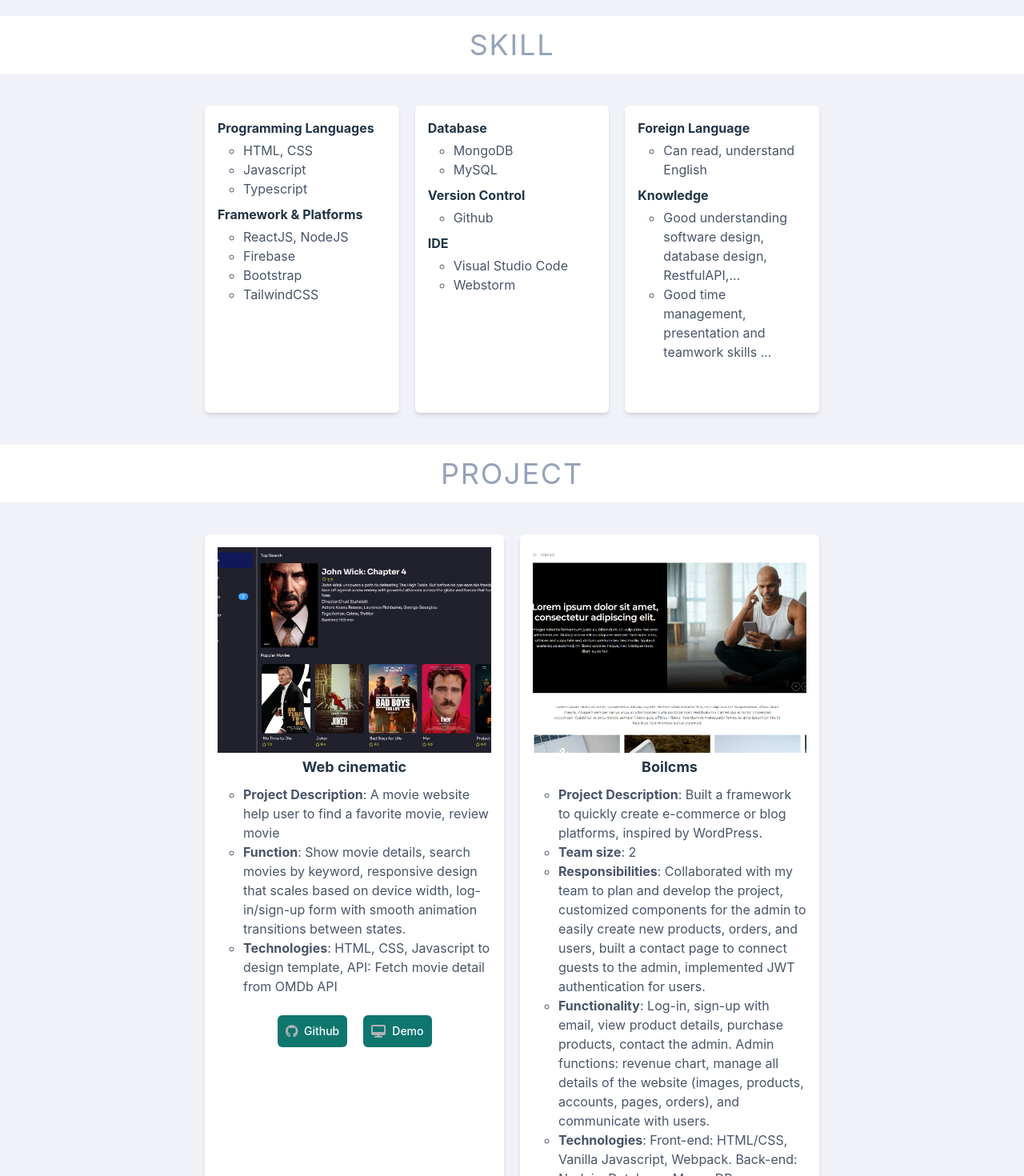
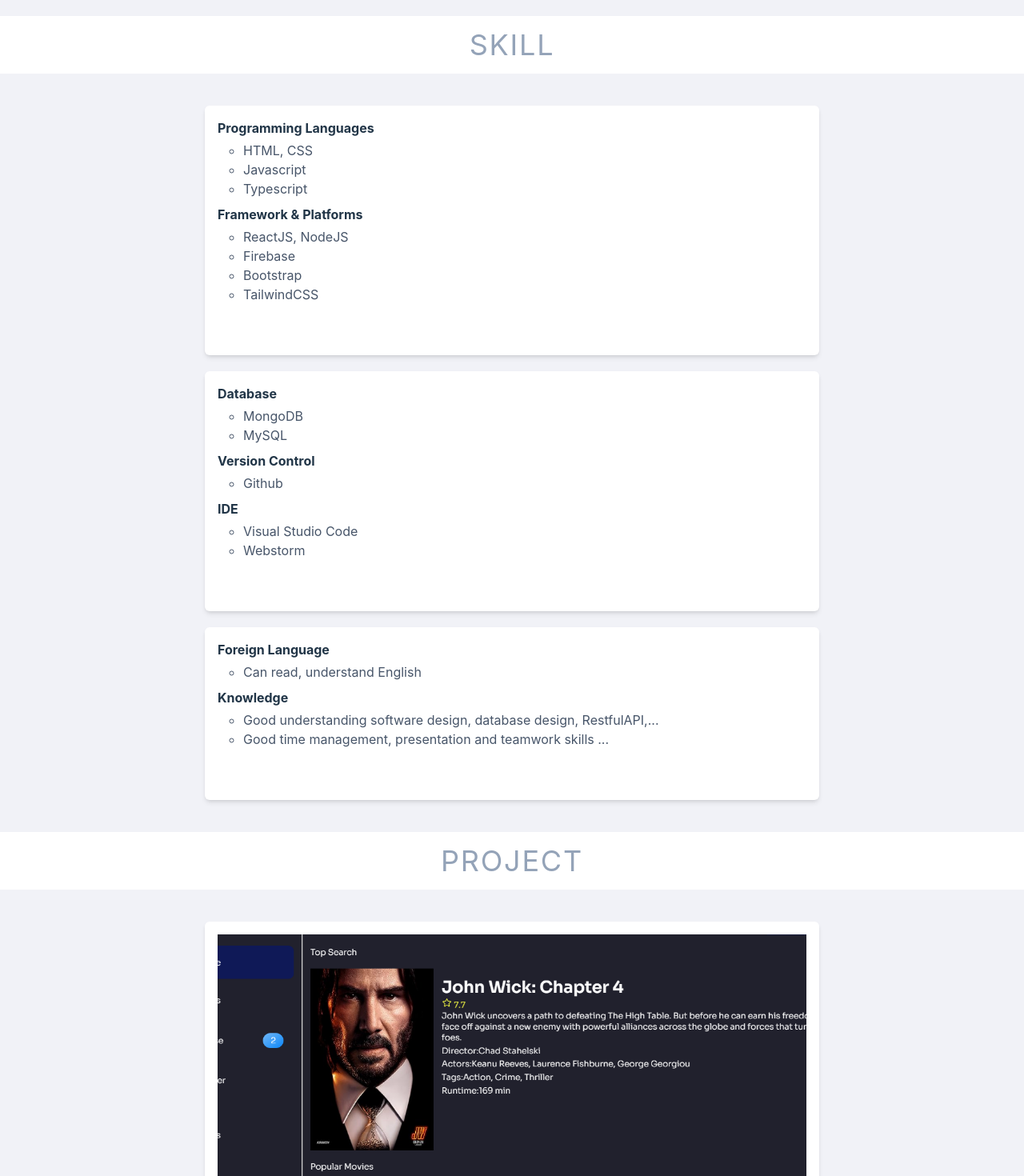
Before and after one commit to anhtuspham/portfolio, a React (Vite) app: page / in a window 1280 px wide. Shown: the part 1240-2710 px from the top of the page at 80% size. Built offline with nearby package versions, Linux system fonts and the light colour scheme.

Commit message:
refactor: :recycle: refactor SectionGrid component

```diff
--- /dev/null
+++ b/src/assets/components/SectionGrid.jsx
@@ -0,0 +1,26 @@
+import { Children } from "react";
+import styles from "./SectionGrid.module.css";
+
+export default function SectionGrid({ children }) {
+  let childrenCount = Children.count(children);
+  console.log(childrenCount);
+  return (
+    <>
+      <div className="w-3/5 mx-auto max-xl:w-4/5">
+        <div
+          className={`grid grid-cols-${childrenCount} gap-5 max-lg:grid-cols-${
+            childrenCount >= 3 ? childrenCount - 1 : "2"
+          } max-md:grid-cols-${childrenCount >= 3 ? childrenCount - 2 : "1"} `}
+        >
+          {Children.map(children, (child) => (
+            <div
+              className={`bg-white p-4 w-full rounded-md h-full mb-10 shadow-md  ${styles.element}`}
+            >
+              {child}
+            </div>
+          ))}
+        </div>
+      </div>
+    </>
+  );
+}
--- a/src/assets/pages/Project/Project.jsx
+++ b/src/assets/pages/Project/Project.jsx
@@ -1,17 +1,17 @@
-import Board from "../../components/Board";
 import Header from "../../components/Header";
 import ListProject from "../../components/ListProject";
 import cinematic from "../../images/cinematic.png";
 import boilcms from "../../images/boilcms.png";
+import SectionGrid from "../../components/SectionGrid";
 
 export default function Project() {
   return (
     <>
       <section id="project" className="pb-10 bg-primary">
         <Header title="Project" />
-        <div className="w-3/5 mx-auto max-xl:w-4/5">
-          <div className="grid grid-cols-2 gap-5 max-md:grid-cols-1">
-            <Board>
+
+        <SectionGrid>
+          <div>
             <ListProject
               title="Web cinematic"
               linkGithub="https://github.com/anhtuspham/web-cinema"
@@ -19,23 +19,23 @@ export default function Project() {
               imgProject={cinematic}
             >
               <p>
-                  <span className="font-bold">Project Description</span>: A
-                  movie website help user to find a favorite movie, review movie
+                <span className="font-bold">Project Description</span>: A movie
+                website help user to find a favorite movie, review movie
               </p>
               <p>
-                  <span className="font-bold">Function</span>: Show movie
-                  details, search movies by keyword, responsive design that
-                  scales based on device width, log-in/sign-up form with smooth
-                  animation transitions between states.
+                <span className="font-bold">Function</span>: Show movie details,
+                search movies by keyword, responsive design that scales based on
+                device width, log-in/sign-up form with smooth animation
+                transitions between states.
               </p>
               <p>
                 <span className="font-bold">Technologies</span>: HTML, CSS,
-                  Javascript to design template, API: Fetch movie detail from
-                  OMDb API
+                Javascript to design template, API: Fetch movie detail from OMDb
+                API
               </p>
             </ListProject>
-            </Board>
-            <Board>
+          </div>
+          <div>
             <ListProject
               title="Boilcms"
               linkGithub="https://github.com/anhtuspham/boilcms-ec"
@@ -43,8 +43,8 @@ export default function Project() {
               imgProject={boilcms}
             >
               <p>
-                  <span className="font-bold">Project Description</span>: Built
-                  a framework to quickly create e-commerce or blog platforms,
+                <span className="font-bold">Project Description</span>: Built a
+                framework to quickly create e-commerce or blog platforms,
                 inspired by WordPress.
               </p>
               <p>
@@ -70,9 +70,8 @@ export default function Project() {
                 Database: MongoDB
               </p>
             </ListProject>
-            </Board>
           </div>
-        </div>
+        </SectionGrid>
       </section>
     </>
   );
--- a/src/assets/pages/Skill/Skill.jsx
+++ b/src/assets/pages/Skill/Skill.jsx
@@ -1,6 +1,6 @@
-import Board from "../../components/Board";
 import Header from "../../components/Header";
 import List from "../../components/List";
+import SectionGrid from "../../components/SectionGrid";
 
 function Skill() {
   return (
@@ -9,9 +9,8 @@ function Skill() {
         {/* Header */}
         <Header title="Skill" />
 
-        <div className="w-3/5 mx-auto max-xl:w-4/5">
-          <div className="grid grid-cols-3 gap-5 max-md:grid-cols-1">
-            <Board>
+        <SectionGrid>
+          <div>
             <List title="Programming languages">
               <p>HTML, CSS</p>
               <p>Javascript</p>
@@ -23,8 +22,8 @@ function Skill() {
               <p>Bootstrap</p>
               <p>TailwindCSS</p>
             </List>
-            </Board>
-            <Board>
+          </div>
+          <div>
             <List title="Database">
               <p>MongoDB</p>
               <p>MySQL</p>
@@ -36,8 +35,8 @@ function Skill() {
               <p>Visual Studio Code</p>
               <p>Webstorm</p>
             </List>
-            </Board>
-            <Board>
+          </div>
+          <div>
             <List title="Foreign language">
               <p>Can read, understand English</p>
             </List>
@@ -46,13 +45,10 @@ function Skill() {
                 Good understanding software design, database design,
                 RestfulAPI,...
               </p>
-                <p>
-                  Good time management, presentation and teamwork skills ...
-                </p>
+              <p>Good time management, presentation and teamwork skills ...</p>
             </List>
-            </Board>
           </div>
-        </div>
+        </SectionGrid>
       </section>
     </>
   );
```
Also changed, not shown: src/assets/components/SectionGrid.module.css (renamed from src/assets/components/Board.module.css). Lines whose indentation alone changed are shown as unchanged.
